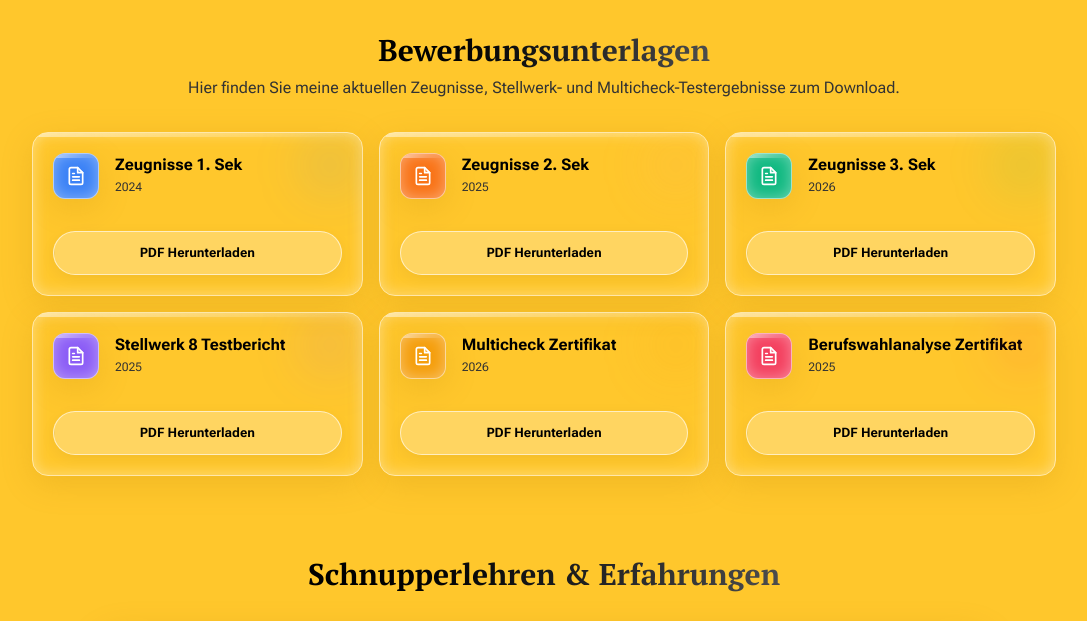
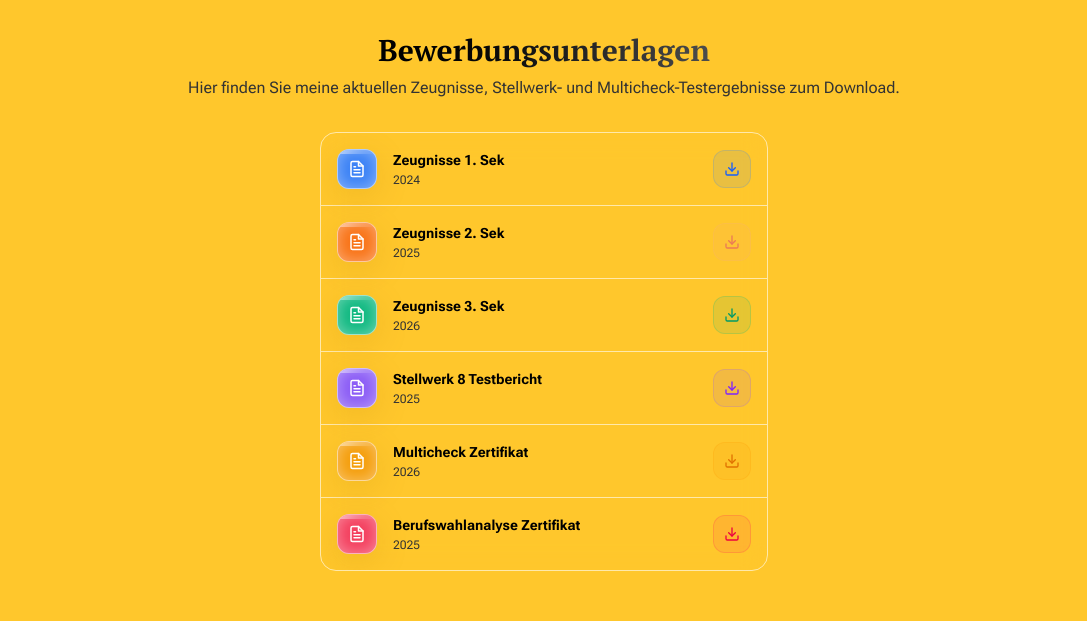
Before and after one commit to xddswi-swiss/lebenslauf, a Next.js app: page / in a window 1280 px wide. Shown: the part 1280-1901 px from the top of the page, without its empty margins (96-1183 px from the left). Built offline with nearby package versions, Linux system fonts and the light colour scheme; no server answers; the database is empty.

Commit message:
Admin panelde yeni belge eklenince otomatik asagi kaydirma

```diff
--- a/src/app/page.tsx
+++ b/src/app/page.tsx
@@ -10,7 +10,6 @@ import { Guestbook } from "@/components/Guestbook";
 import { Header } from "@/components/Header";
 import { Footer } from "@/components/Footer";
 import { ScrollToTopButton } from "@/components/ScrollToTopButton";
-import { DownloadButton } from "@/components/DownloadButton";
 import { AnimatedCounter } from "@/components/AnimatedCounter";
 import Strands from "@/components/Strands";
 import ElectricBorder from "@/components/ElectricBorder";
@@ -383,15 +382,16 @@ const MainContent: React.FC = () => {
             </p>
           </div>
 
-          <div className="grid grid-cols-1 sm:grid-cols-2 lg:grid-cols-3 gap-4 max-w-5xl mx-auto">
+          <div className="max-w-md mx-auto">
+            <div className="rounded-2xl border border-[var(--glass-border)] bg-[var(--glass-card-bg)] backdrop-blur-md divide-y divide-[var(--glass-border)] max-h-[520px] overflow-y-auto">
               {(() => {
                 const docColors = [
                   {
                     icon: "text-blue-500 dark:text-blue-400",
-                  iconHoverBg: "group-hover:bg-blue-500 group-hover:text-white",
+                    iconHoverBg:
+                      "group-hover:bg-blue-500 group-hover:text-white",
                     button:
                       "bg-blue-500/10 hover:bg-blue-500/20 text-blue-600 dark:text-blue-400 border-blue-500/20",
-                  glow: "bg-blue-500/10",
                   },
                   {
                     icon: "text-orange-500 dark:text-orange-400",
@@ -399,7 +399,6 @@ const MainContent: React.FC = () => {
                       "group-hover:bg-orange-500 group-hover:text-white",
                     button:
                       "bg-orange-500/10 hover:bg-orange-500/20 text-orange-600 dark:text-orange-400 border-orange-500/20",
-                  glow: "bg-orange-500/10",
                   },
                   {
                     icon: "text-emerald-500 dark:text-emerald-400",
@@ -407,7 +406,6 @@ const MainContent: React.FC = () => {
                       "group-hover:bg-emerald-500 group-hover:text-white",
                     button:
                       "bg-emerald-500/10 hover:bg-emerald-500/20 text-emerald-600 dark:text-emerald-400 border-emerald-500/20",
-                  glow: "bg-emerald-500/10",
                   },
                   {
                     icon: "text-violet-500 dark:text-violet-400",
@@ -415,7 +413,6 @@ const MainContent: React.FC = () => {
                       "group-hover:bg-violet-500 group-hover:text-white",
                     button:
                       "bg-violet-500/10 hover:bg-violet-500/20 text-violet-600 dark:text-violet-400 border-violet-500/20",
-                  glow: "bg-violet-500/10",
                   },
                   {
                     icon: "text-amber-500 dark:text-amber-400",
@@ -423,14 +420,13 @@ const MainContent: React.FC = () => {
                       "group-hover:bg-amber-500 group-hover:text-white",
                     button:
                       "bg-amber-500/10 hover:bg-amber-500/20 text-amber-600 dark:text-amber-400 border-amber-500/20",
-                  glow: "bg-amber-500/10",
                   },
                   {
                     icon: "text-rose-500 dark:text-rose-400",
-                  iconHoverBg: "group-hover:bg-rose-500 group-hover:text-white",
+                    iconHoverBg:
+                      "group-hover:bg-rose-500 group-hover:text-white",
                     button:
                       "bg-rose-500/10 hover:bg-rose-500/20 text-rose-600 dark:text-rose-400 border-rose-500/20",
-                  glow: "bg-rose-500/10",
                   },
                 ];
 
@@ -439,39 +435,37 @@ const MainContent: React.FC = () => {
                   return (
                     <div
                       key={index}
-                    className="glass-card p-5 rounded-2xl flex flex-col justify-between h-full relative group overflow-hidden"
+                      className="flex items-center gap-4 p-4 group hover:bg-[var(--primary)]/5 transition-colors duration-200"
                     >
                       <div
-                      className={`absolute top-0 right-0 w-16 h-16 ${colors.glow} blur-xl rounded-full`}
-                    />
-                    <div className="flex items-start gap-4 mb-4">
-                      <div
-                        className={`p-3 glass-card rounded-xl ${colors.icon} ${colors.iconHoverBg} transition-all duration-300`}
+                        className={`flex-shrink-0 w-10 h-10 rounded-xl flex items-center justify-center glass-card ${colors.icon} ${colors.iconHoverBg} transition-all duration-300`}
                       >
-                        <FiFileText className="text-xl" />
+                        <FiFileText className="text-lg" />
                       </div>
-                      <div>
-                        <h3 className="text-base font-bold text-[var(--text-main)] group-hover:text-[var(--text-main)] transition-colors">
+                      <div className="flex-1 min-w-0">
+                        <h3 className="text-sm font-bold text-[var(--text-main)] truncate">
                           {doc.term}
                         </h3>
                         <p className="text-[var(--text-muted)] text-xs mt-0.5">
                           {doc.date}
                         </p>
                       </div>
-                    </div>
-
-                    <div className="flex gap-2 items-center w-full mt-4">
-                      <DownloadButton
-                        fileUrl={doc.file}
-                        fileName={`${doc.term}.pdf`}
-                        downloadLabel={t.documents.download}
-                        completeLabel={t.documents.complete}
-                      />
-                    </div>
+                      <a
+                        href={doc.file}
+                        download={`${doc.term}.pdf`}
+                        target="_blank"
+                        rel="noopener noreferrer"
+                        aria-label={t.documents.download}
+                        title={t.documents.download}
+                        className={`flex-shrink-0 p-2.5 rounded-xl border transition-all duration-200 hover:scale-105 active:scale-95 ${colors.button}`}
+                      >
+                        <FiDownload className="text-base" />
+                      </a>
                     </div>
                   );
                 });
               })()}
+            </div>
           </div>
         </section>
 
--- a/src/components/AdminDocumentForm.tsx
+++ b/src/components/AdminDocumentForm.tsx
@@ -1,6 +1,6 @@
 "use client";
 
-import React, { useState, useEffect } from "react";
+import React, { useState, useEffect, useRef } from "react";
 import { motion as m, AnimatePresence } from "framer-motion";
 import {
   FiFileText,
@@ -35,6 +35,17 @@ export const AdminDocumentForm: React.FC = () => {
 
   // List of existing documents for deletion in admin
   const [existingDocuments, setExistingDocuments] = useState<any[]>([]);
+  // Set to true right after a successful add, so the list can auto-scroll to
+  // reveal the newly added document once it shows up in existingDocuments.
+  const [justAddedDocument, setJustAddedDocument] = useState(false);
+  const listEndRef = useRef<HTMLDivElement>(null);
+
+  useEffect(() => {
+    if (justAddedDocument) {
+      listEndRef.current?.scrollIntoView({ behavior: "smooth", block: "end" });
+      setJustAddedDocument(false);
+    }
+  }, [justAddedDocument, existingDocuments]);
 
   const fetchDocuments = async () => {
     try {
@@ -322,7 +333,8 @@ export const AdminDocumentForm: React.FC = () => {
             "document-pdf-upload",
           ) as HTMLInputElement;
           if (fileInput) fileInput.value = "";
-          fetchDocuments();
+          await fetchDocuments();
+          setJustAddedDocument(true);
         } else {
           // If read-only mode locally or fails local writes, generate fallback JSON
           if (
@@ -570,6 +582,7 @@ export const AdminDocumentForm: React.FC = () => {
                 </button>
               </div>
             ))}
+            <div ref={listEndRef} />
           </div>
         </div>
       </form>
```
Lines whose indentation alone changed are shown as unchanged.
